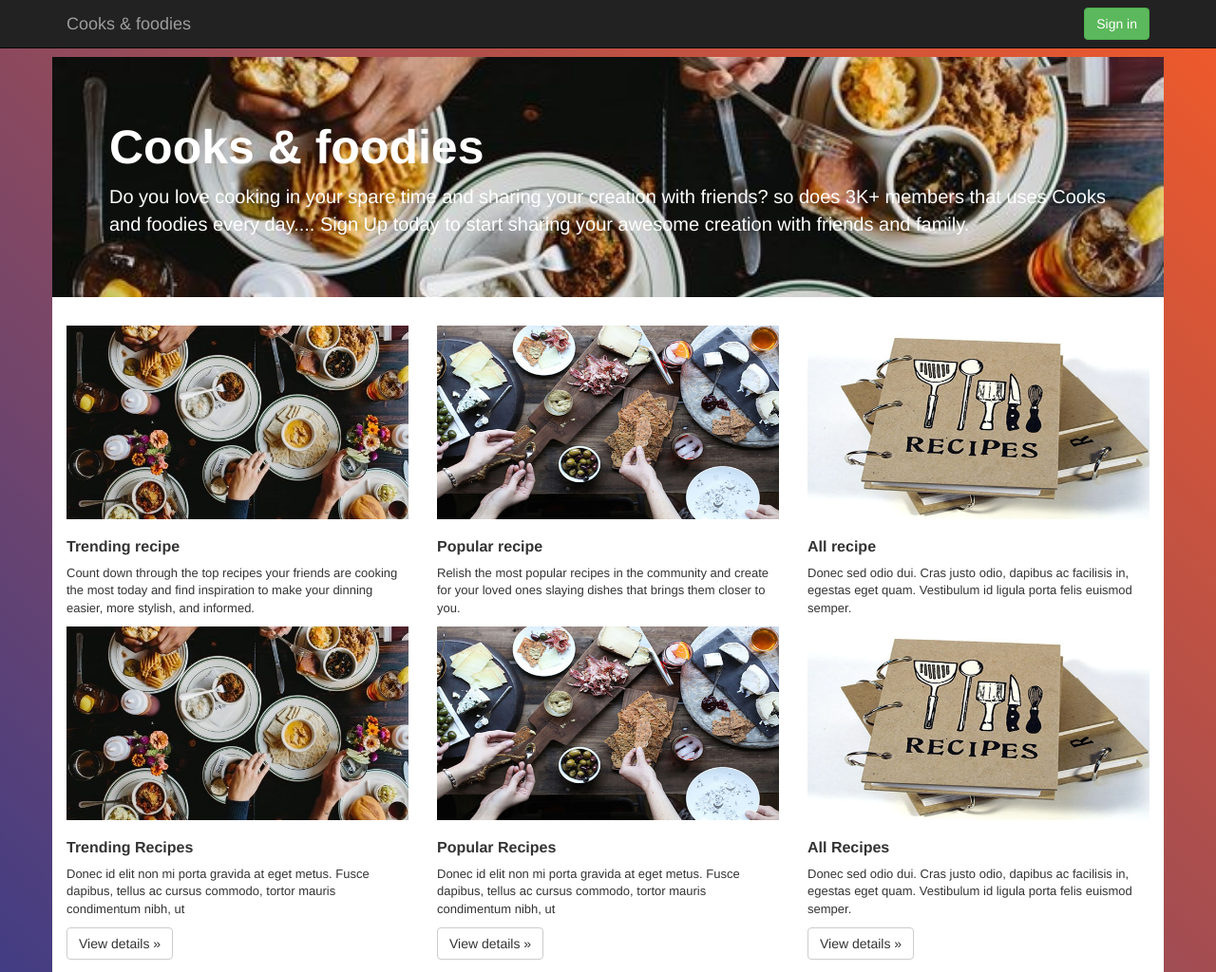
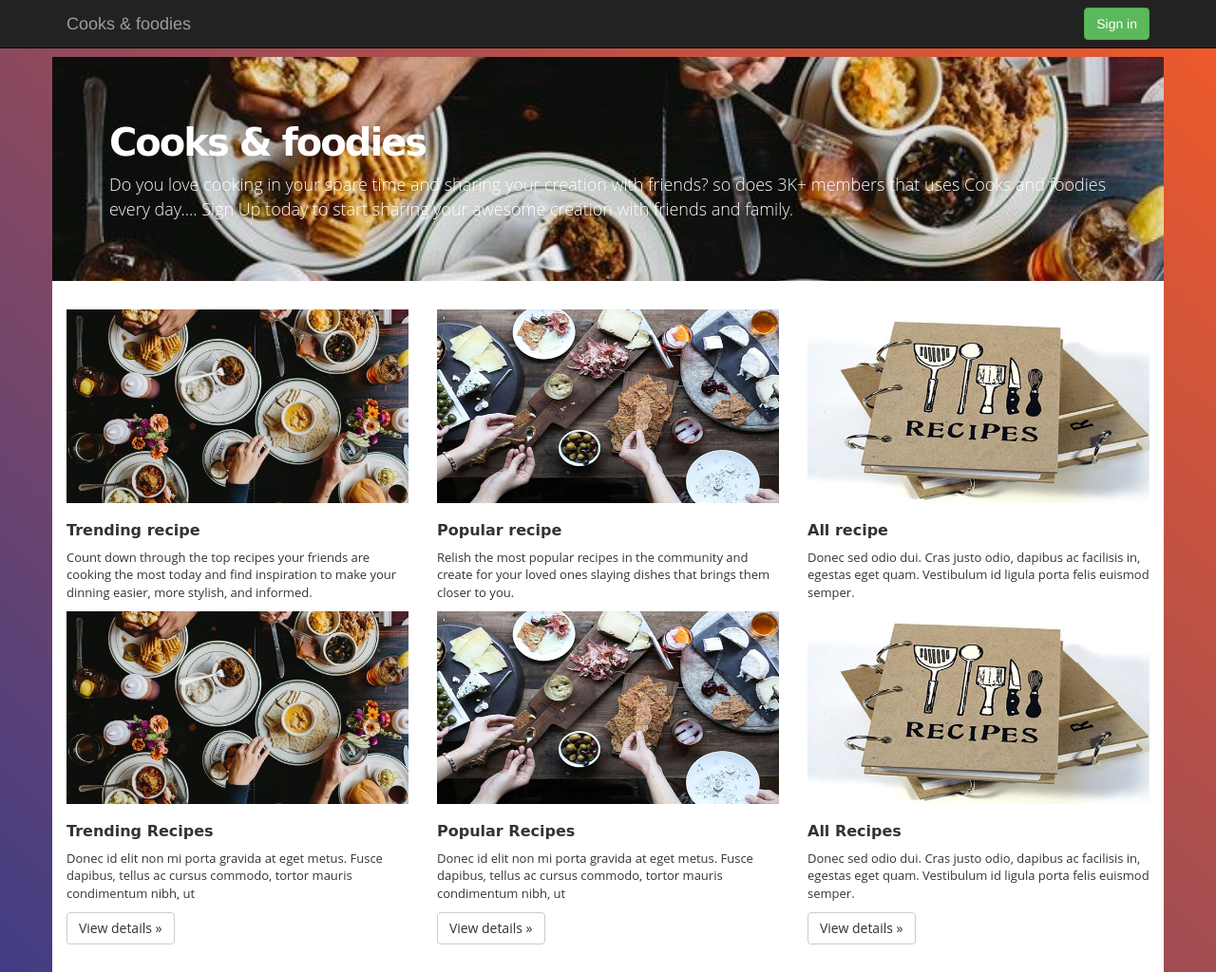
Before and after one commit to paddysolo/cooks-foodies-, a plain HTML site: page index.html in a window 1280 px wide. Shown: the top 1024 px of the page at 95% size. Drawn offline with Linux system fonts and the light colour scheme.

Commit message:
updated the font again h2 font
second edit of font style

```diff
--- a/css/main.css
+++ b/css/main.css
@@ -1,3 +1,17 @@
+
+
+
+
+
+
+
+
+
+
+
+
+
+
  body {
  		background-image: linear-gradient(45deg,#2b3990,#f15a29);
 	    background-repeat: no-repeat;
@@ -15,12 +29,15 @@
  	background-size:cover;
  }
  #heroImg h1{
- 	font-size: 5rem;
+ 	font-size: 4rem;
  	font-weight: bold;
+ 	letter-spacing: -2px;
+ 	font-family: 'Emilys Candy', cursive;
  }
  #heroImg p{
- 	font-size: 2rem;
- 	font-weight:;
+ 	font-size: 1.8rem;
+
+ 	 font-family: 'Open Sans', sans-serif;
  }
  #offset{
  	background-color: #fff;
@@ -48,10 +65,12 @@
 #mainContent h2{
 	font-weight: bold;
 	font-size: 16px;
+	font-family: 'Emilys Candy', cursive;
 }
 
 #mainContent p{
 	font-size: 13px;
+	 font-family: 'Open Sans', sans-serif;
 }
 footer{
 	/*background-color: #000;*/
```
